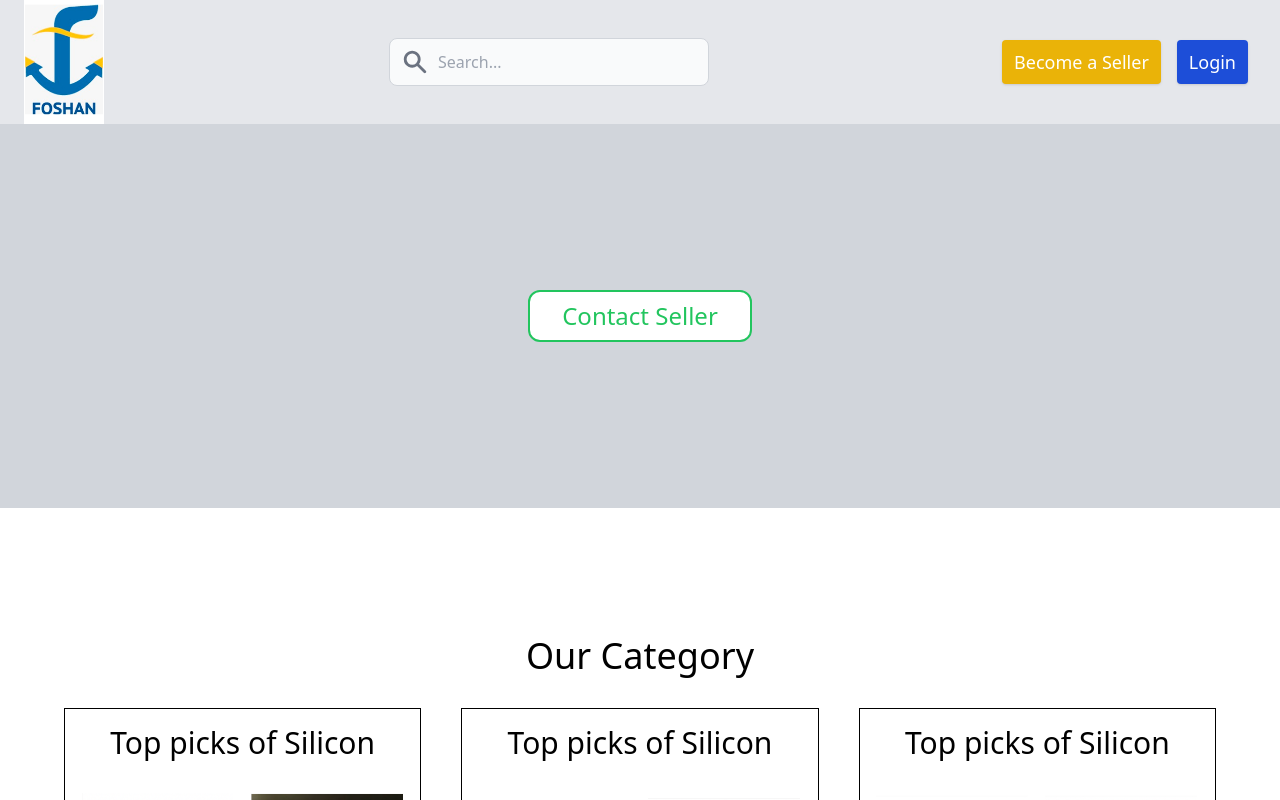
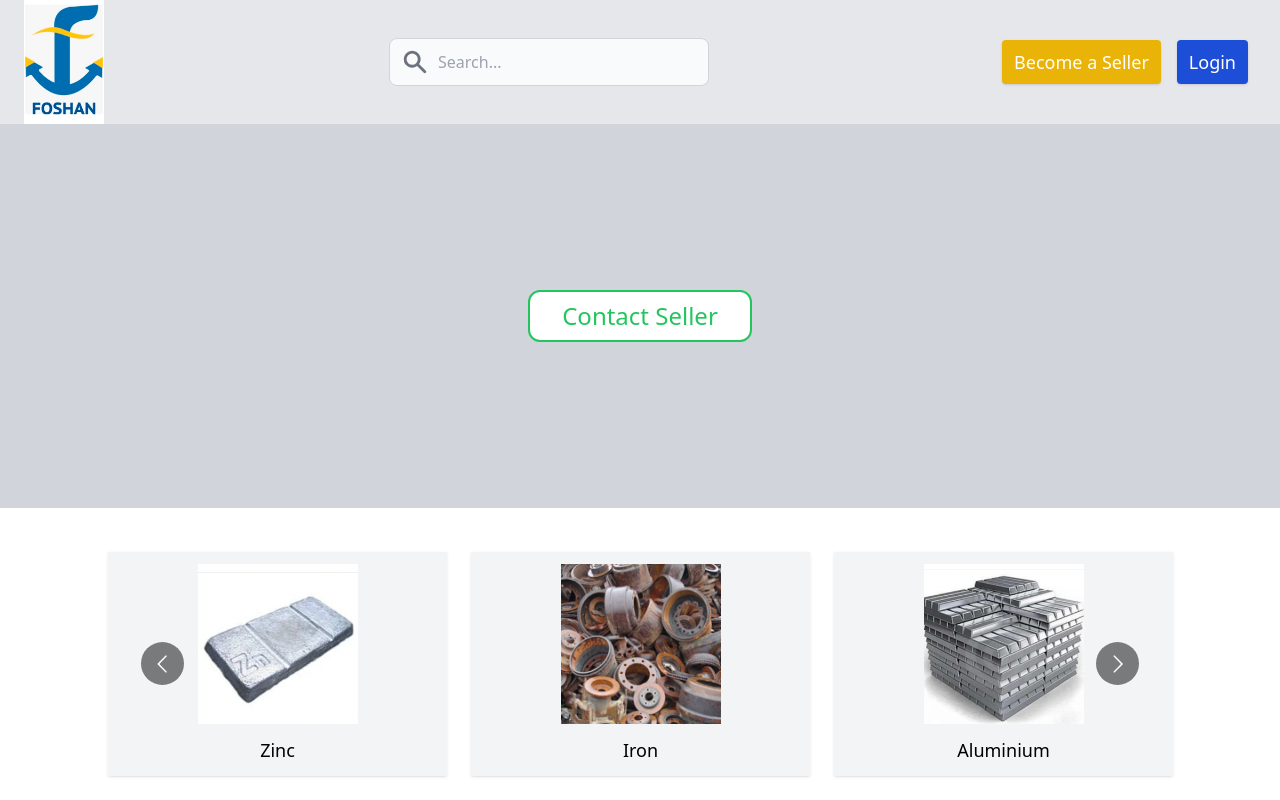
Before and after one commit to mhdhusain53/foshan, a React (Create React App) app: page / in a window 1280 px wide. Shown: the top 800 px of the page. Built offline with nearby package versions, Linux system fonts and the light colour scheme.

Commit message:
carousel added

```diff
--- a/package.json
+++ b/package.json
@@ -8,6 +8,7 @@
     "@testing-library/user-event": "^13.5.0",
     "react": "^18.2.0",
     "react-dom": "^18.2.0",
+    "react-multi-carousel": "^2.8.3",
     "react-router-dom": "^6.10.0",
     "react-scripts": "5.0.1",
     "react-scroll-to-bottom": "^4.2.0",
--- /dev/null
+++ b/src/Components/Carouselitem.js
@@ -0,0 +1,10 @@
+import React from "react";
+
+export default (props)=>{
+     return(
+          <div className="text-center bg-gray-100 hover:shadow-xl m-3 py-3 shadow">
+               <img className="md:w-40 md:h-40 w-32 h-32 mx-auto" src={props.src}></img>
+               <p className="text-lg font-normal mt-3">{props.name}</p>
+          </div>
+     )
+}
--- a/src/Components/Home.js
+++ b/src/Components/Home.js
@@ -2,18 +2,60 @@ import React from "react";
 import Navbar from "./Navbar";
 import Footer from "./Footer";
 import HomeCard from "./HomeCard";
+import Carousel from "react-multi-carousel";
+import "react-multi-carousel/lib/styles.css";
+import Carouselitem from "./Carouselitem";
 
 const Home = (props) => {
+     const responsive = {
+          superLargeDesktop: {
+               // the naming can be any, depends on you.
+               breakpoint: { max: 4000, min: 3000 },
+               items: 5
+          },
+          desktop: {
+               breakpoint: { max: 3000, min: 1024 },
+               items: 5
+          },
+          tablet: {
+               breakpoint: { max: 1024, min: 464 },
+               items: 3
+          },
+          mobile: {
+               breakpoint: { max: 464, min: 0 },
+               items: 2
+          }
+     };
      return (
           <div className="text-3xl ">
-               <Navbar login={props.login} logout={props.logout}/>
+               <Navbar login={props.login} logout={props.logout} />
                <div className="bg-gray-300 flex w-100 h-96">
                     <button className="text-green-500 px-8 py-2 text-2xl m-auto border-2 bg-white border-green-500 hover:bg-green-500 hover:text-white rounded-xl hover:shadow-xle">Contact Seller</button>
                </div>
 
+               <Carousel className=" mx-8 py-8 md:mx-24"
+                    responsive={responsive}
+                    showDots={true}
+                    swipeable={false}
+                    infinite={true}
+                    autoPlay={true}
+                    autoPlaySpeed={2000}>
+                         <Carouselitem src="images/carbon1.png" name="Carbon" />
+                         <Carouselitem src="images/iron2.png" name="Steel" />
+                         <Carouselitem src="images/silicon1.png" name="Silicon" />
+                         <Carouselitem src="images/zinc1.png" name="Zinc" />
+                         <Carouselitem src="images/iron1.png" name="Iron" />
+                         <Carouselitem src="images/zinc2.png" name="Aluminium" />
+                         <Carouselitem src="images/silicon2.png" name="Silicon" />
+                         <Carouselitem src="images/zinc3.png" name="Copper" />
+
+               </Carousel>
+
                <div className="mt-32">
                     <h2 className="text-center text-4xl">Our Category</h2>
                </div>
+
+
 
                <div className="m-8 mx-16 grid grid-cols-3 gap-10">
                     <div className="  border border-black p-4 hover:shadow-xl">
```
Also changed, not shown: 1 other file (tests, documents, lock files or other folders). Lines whose indentation alone changed are shown as unchanged.
